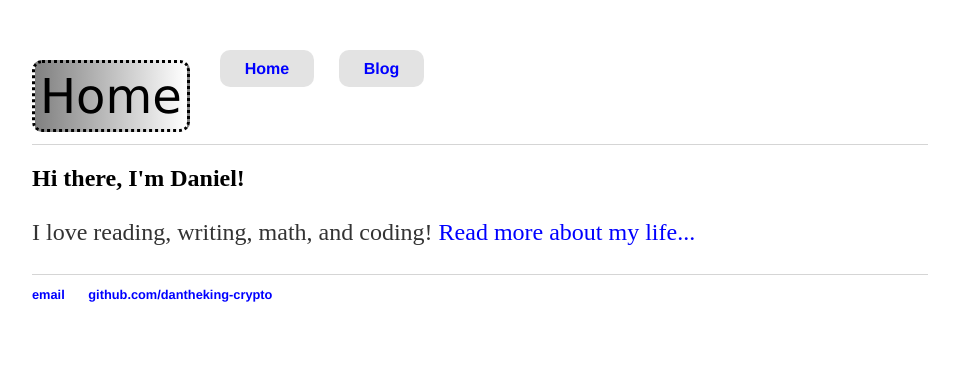
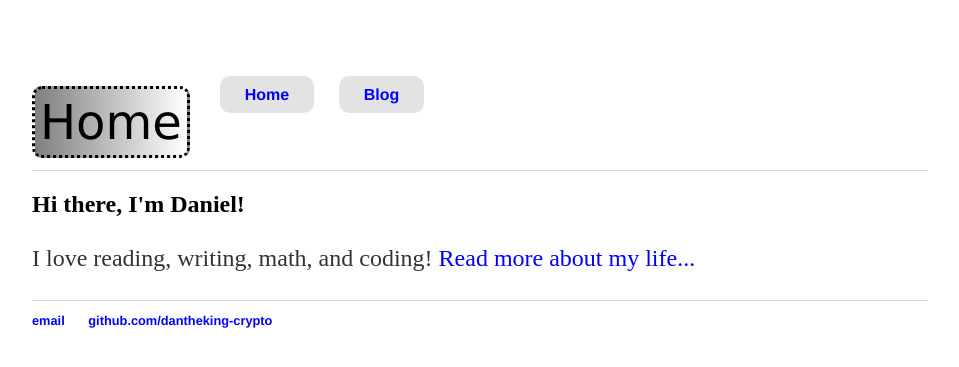
Before and after one commit to danielzsh/devo1ution.github.io, a Jekyll site: the page built from index.html, in a window 1280 px wide. Shown: the top 367 px of the page, without its empty margins (160-1119 px from the left). Built offline with Jekyll 4.4.1, drawn with Linux system fonts in a browser that asks for light colours.

Commit message:
Update main.css

```diff
--- a/css/main.css
+++ b/css/main.css
@@ -71,7 +71,7 @@
 }
 nav {
     border-bottom: 1px solid #d5d5d5;
-    padding: 0px 0px 50px 0px;
+    padding: 10px 0px 50px 0px;
 }
 footer {
     border-top: 1px solid #d5d5d5;
```
